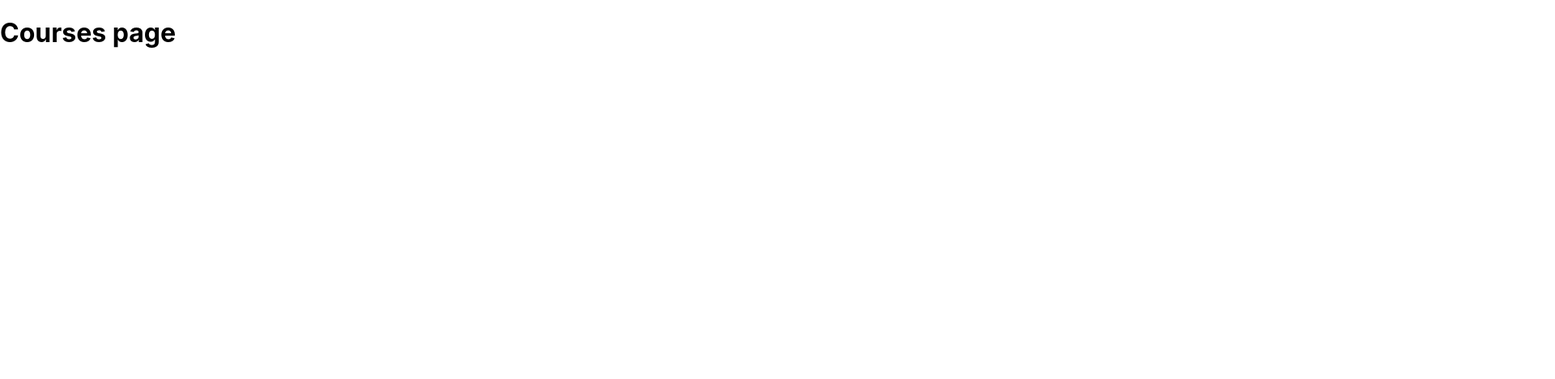
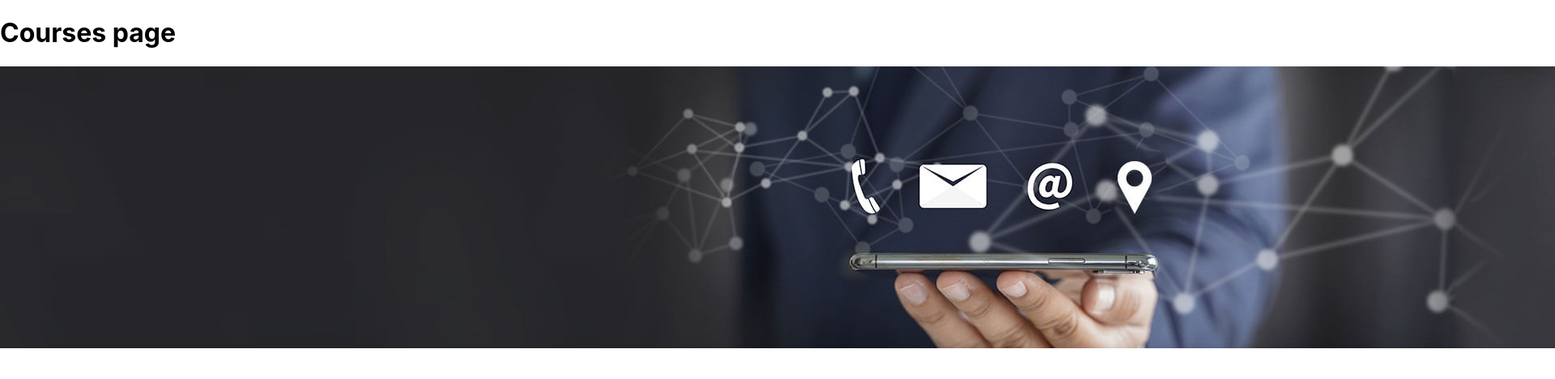
Before and after one commit to alirezamoon/next.js-course, a Next.js app: page /courses in a window 1280 px wide. Shown: the top 468 px of the page at 81% size, 1920 px wide, since content can reach past the window. Built offline with nearby package versions, Linux system fonts and the light colour scheme.

Commit message:
use static files

```diff
--- a/pages/courses/index.js
+++ b/pages/courses/index.js
@@ -1,5 +1,10 @@
 const Courses = () => {
-  return <h1>Courses page</h1>;
+  return (
+    <>
+      <h1>Courses page</h1>
+      <img src='/images/contactus.jpg' />
+    </>
+  );
 };
 
 export default Courses;
```
Also changed, not shown: public/images/contactus.jpg (added).
